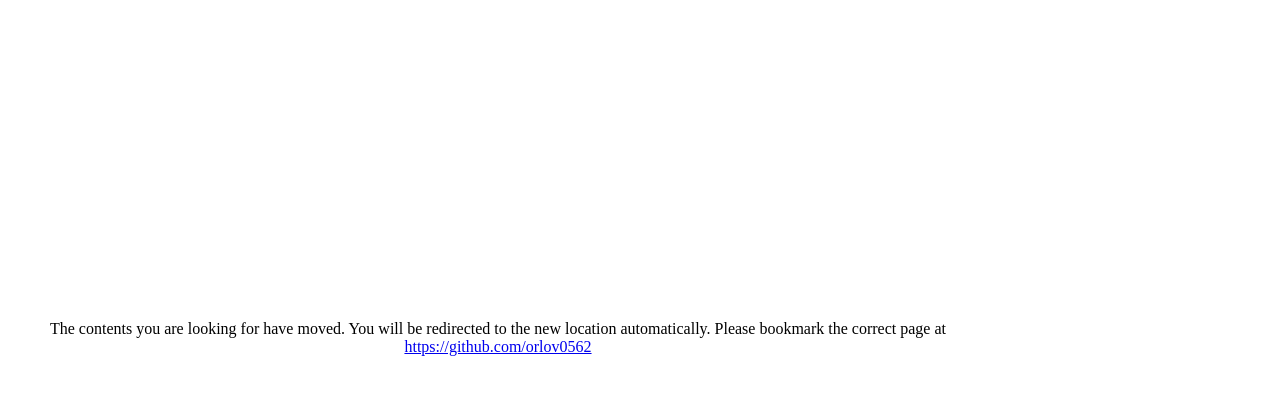
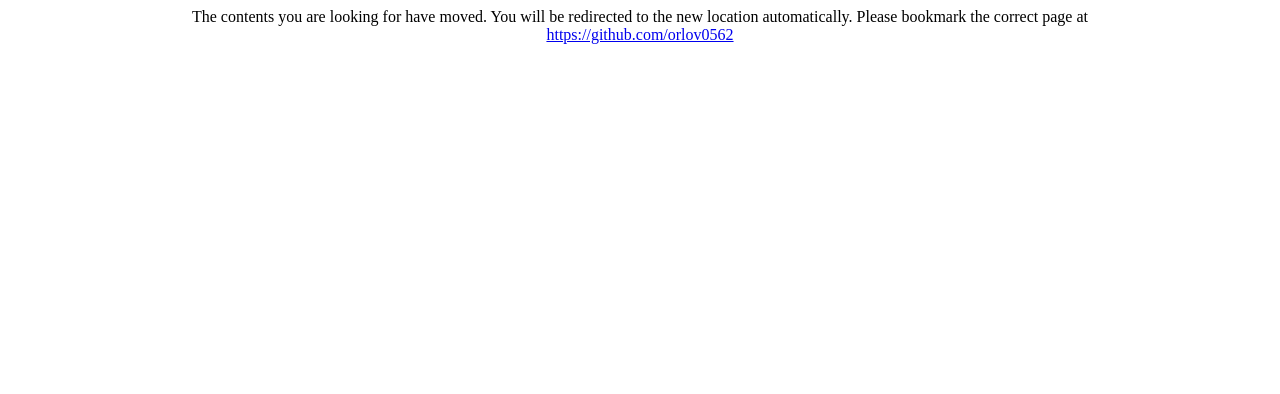
Before and after one commit to orlov0562/orlov0562.github.io, a plain HTML site: page index.html in a window 1280 px wide. Drawn offline with Linux system fonts and the light colour scheme.

Commit message:
Update index.html

```diff
--- a/index.html
+++ b/index.html
@@ -4,7 +4,7 @@
     <META http-equiv="refresh" content="1;URL=https://github.com/orlov0562">
   </head>
   <body>
-    <div style="margin-top:40vh;text-align:center; max-width:980px;">
+    <div style="margin-top:40vh;text-align:center; max-width:980px; margin:0 auto;">
     The contents you are looking for have moved.
     You will be redirected to the new location automatically.
     Please bookmark the correct page at
```
